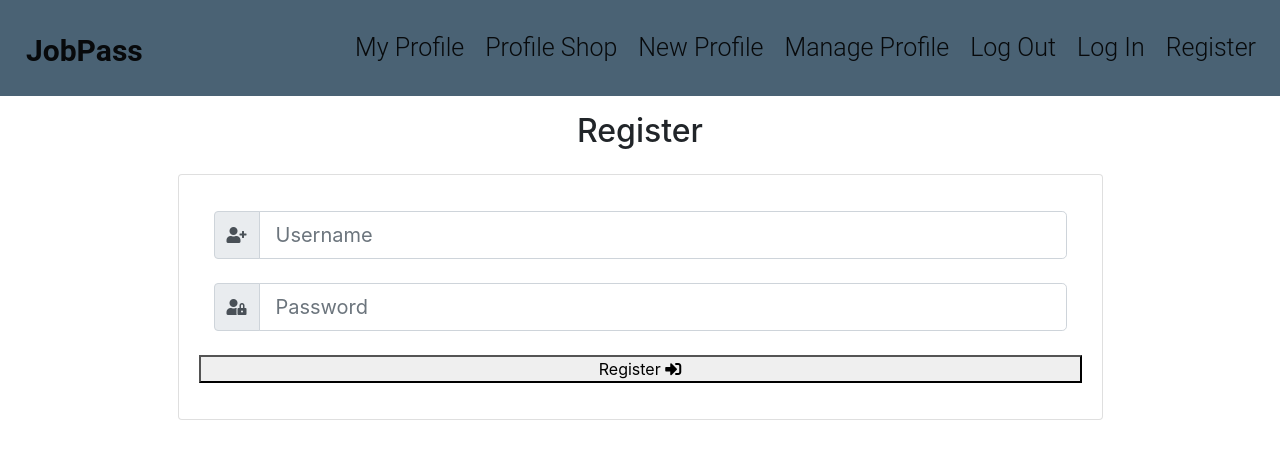
After one commit to nahed2019/jobpass-ms3, a Flask app: page /register in a window 1280 px wide. The commit adds this page. Shown: the top 459 px of the page. Run offline with Flask 2, Linux system fonts and the light colour scheme; some libraries are stand-ins or nearby versions.

Commit message:
Add register.html,and register functionality

```diff
--- a/app.py
+++ b/app.py
@@ -4,6 +4,7 @@ from flask import (
     redirect, request, session, url_for)
 from flask_pymongo import PyMongo
 from bson.objectid import ObjectId
+from werkzeug.security import generate_password_hash, check_password_hash
 if os.path.exists("env.py"):
     import env
 
@@ -17,6 +18,7 @@ app.secret_key = os.environ.get("SECRET_KEY")
 mongo = PyMongo(app)
 
 
+# Route for index
 @app.route("/")
 @app.route("/profile")
 def profile():
@@ -29,6 +31,31 @@ def profile():
         projects=projects, skills=skills, works=works)
 
 
+# Route for register
+@app.route("/register", methods=["GET", "POST"])
+def register():
+    if request.method == "POST":
+        # check if username already exists in db
+        existing_user = mongo.db.users.find_one(
+            {"username": request.form.get("username").lower()})
+
+        if existing_user:
+            flash("Username already exists")
+            return redirect(url_for("register"))
+
+        # if username not exists in db
+        register = {
+            "username": request.form.get("username").lower(),
+            "password": generate_password_hash(request.form.get("password"))
+        }
+        mongo.db.users.insert_one(register)
+
+        # put the new user into 'session' cookie
+        session["user"] = request.form.get("username").lower()
+        flash("Registration Successful!")
+    return render_template("register.html")
+
+
 if __name__ == "__main__":
     app.run(host=os.environ.get("IP"),
             port=int(os.environ.get("PORT")),
--- a/static/css/style.css
+++ b/static/css/style.css
@@ -0,0 +1,29 @@
+@import url("'https://fonts.googleapis.com/css2?family=Roboto:wght@300;400;500;700&display=swap");
+
+* {
+  margin: 0;
+  padding: 0;
+  box-sizing: border-box;
+}
+
+/* ------------------------------------------------NAVBAR */
+.nav-bg{
+    background-color: #4a6274;
+}
+
+.navbar-brand {
+  max-height: 80px;
+  padding: 10px 5px;
+  font-family: "Roboto", sans-serif;
+  font-weight: 700;
+  color: rgb(12, 12, 12);
+  font-size: 30px;
+}
+
+.nav-item {
+  font-family: "Roboto", sans-serif;
+  font-weight: 300;
+  color: rgb(12, 12, 12);
+  font-size: 25px;
+  padding-left: 5px;
+}
--- a/templates/base.html
+++ b/templates/base.html
@@ -27,7 +27,7 @@
   <body>
     <header>
       <!--nav bar-->
-      <nav class="navbar navbar-expand-lg navbar-light">
+      <nav class="navbar nav-bg navbar-expand-lg navbar-light">
         <a class="navbar-brand" href="{{ url_for('profile') }}">
           <span class="navbar-brand">JobPass</span>
         </a>
@@ -67,20 +67,27 @@
               <a class="nav-link" href="#">Log In</a>
             </li>
             <li class="nav-item active">
-              <a class="nav-link" href="#">Register</a>
+              <a class="nav-link" href="{{ url_for('register') }}">Register</a>
             </li>
           </ul>
         </div>
       </nav>
       <!--nav bar-->
     </header>
-    {% block content %} {% endblock %}
 
-    <script
-      src="https://code.jquery.com/jquery-3.5.1.min.js"
-      integrity="sha256-9/aliU8dGd2tb6OSsuzixeV4y/faTqgFtohetphbbj0="
-      crossorigin="anonymous"
-    ></script>
+    <section>
+      <!-- flash messages -->
+      {% with messages = get_flashed_messages() %} {% if messages %} {% for
+      message in messages %}
+      <div class="row flashes">
+        <h4 class="center-align">{{ message }}</h4>
+      </div>
+      {% endfor %} {% endif %} {% endwith %}
+    </section>
+    <main class="container">
+        {% block content %}
+        {% endblock %}
+    </main>
     <script
       src="https://code.jquery.com/jquery-3.5.1.slim.min.js"
       integrity="sha384-DfXdz2htPH0lsSSs5nCTpuj/zy4C+OGpamoFVy38MVBnE+IbbVYUew+OrCXaRkfj"
--- /dev/null
+++ b/templates/register.html
@@ -0,0 +1,69 @@
+{% extends "base.html" %} {% block content %}
+
+    <h2 class="text-center p-3" >Register</h2>
+
+<div class="justify-content-center card col-md-10 offset-md-1">
+<div class="card-body">
+  <form class="card-text" method="POST" action="{{ url_for('register') }}">
+    <div class="form-group">
+      <!-- username -->
+      <div class="row align-items-center">
+        <div class="col-12 pt-3">
+          <label class="sr-only" for="username">Username</label>
+          <div class="input-group mb-2">
+            <div class="input-group-prepend">
+              <div class="input-group-text">
+                <i class="fas fa-user-plus"></i>
+              </div>
+            </div>
+            <input
+              class="form-control form-control-lg validate"
+              placeholder="Username"
+              id="username"
+              name="username"
+              minlength="5"
+              maxlength="15"
+              pattern="^[a-zA-Z0-9]{5,15}$"
+              type="text"
+              required
+            />
+          </div>
+        </div>
+      </div>
+      <!-- passowrd -->
+      <div class="row align-items-center">
+        <div class="col-12 pt-3">
+          <label class="sr-only" for="password">Password</label>
+          <div class="input-group mb-2">
+            <div class="input-group-prepend">
+              <div class="input-group-text">
+                <i class="fas fa-user-lock"></i>
+              </div>
+            </div>
+            <input
+              class="form-control form-control-lg validate"
+              placeholder="Password"
+              id="password"
+              name="password"
+              minlength="5"
+              maxlength="15"
+              pattern="^[a-zA-Z0-9]{5,15}$"
+              type="password"
+              required
+            />
+          </div>
+        </div>
+      </div>
+
+      <!-- register -->
+      <div class="row pt-3">
+        <button type="submit" class="col-12 btn-large">
+          Register <i class="fas fa-sign-in-alt"></i>
+        </button>
+      </div>
+    </div>
+  </form>
+</div>
+</div>
+
+{% endblock %}
```
